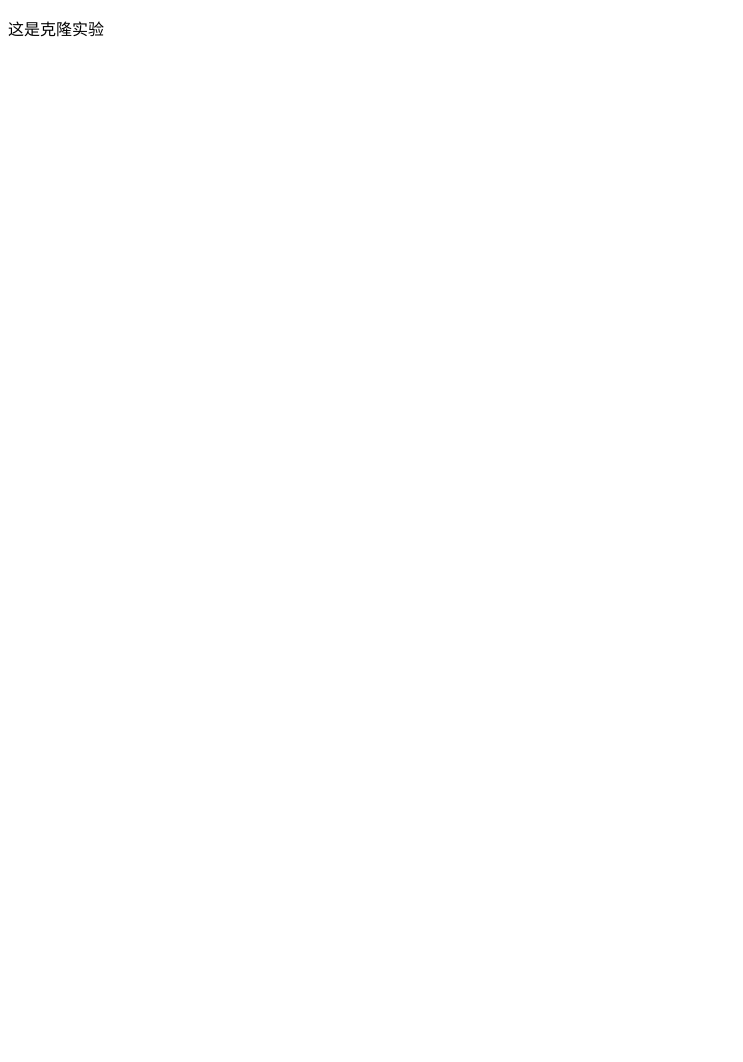
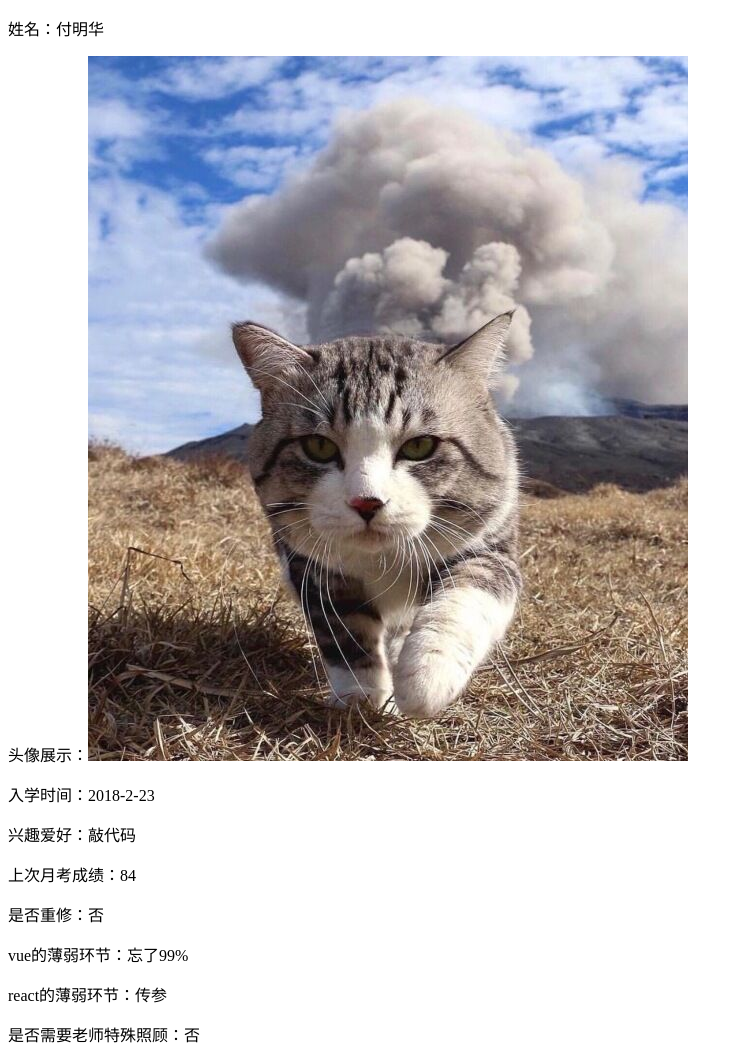
Before and after one commit to 1760689122/1760689122.github.io, a plain HTML site: page index.html in a window 1280 px wide. Shown: the whole page, without its empty margins (0-743 px from the left). Before the commit the page ends 800 px from the top, so only its background shows below. Drawn offline with Linux system fonts and the light colour scheme.

Commit message:
更新个人主页

```diff
--- a/index.html
+++ b/index.html
@@ -4,11 +4,22 @@
 <head>
     <meta charset="UTF-8">
     <meta name="viewport" content="width=device-width, initial-scale=1.0">
+    <link rel="stylesheet" href="style.css">
     <title>Document</title>
 </head>
 
 <body>
-    <p>这是克隆实验</p>
+    <div>
+        <p>姓名：付明华</p>
+        <p>头像展示：<img src="./i.jpg" alt=""></p>
+        <p>入学时间：2018-2-23</p>
+        <p>兴趣爱好：敲代码</p>
+        <p>上次月考成绩：84</p>
+        <p>是否重修：否</p>
+        <p>vue的薄弱环节：忘了99%</p>
+        <p>react的薄弱环节：传参</p>
+        <p>是否需要老师特殊照顾：否</p>
+    </div>
 </body>
 
 </html>
```
Also changed, not shown: i.jpg (added), style.css (added).
